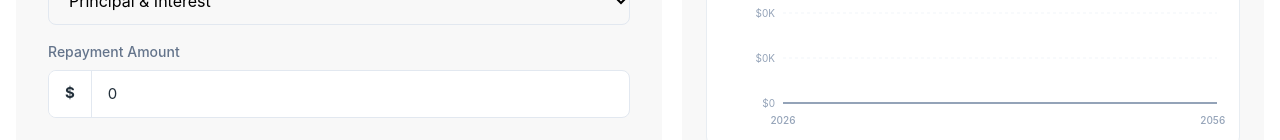
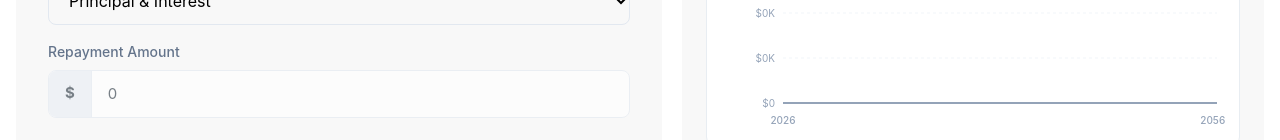
Before and after one commit to zainz001/MortageCalulator, a React (Vite) app: page / in a window 1280 px wide. Shown: the part 800-940 px from the top of the page. Built offline with nearby package versions, Linux system fonts and the light colour scheme.

Commit message:
fixed going for review

```diff
--- a/src/components/MortgageCalculator/InputField.jsx
+++ b/src/components/MortgageCalculator/InputField.jsx
@@ -1,4 +1,4 @@
-import React from "react";
+import React, { useState } from "react";
 
 const InputField = ({
   label,
@@ -8,30 +8,51 @@ const InputField = ({
   onChange,
   type = "text",
   min,
-  step
+  step,
+  error,
+  disabled = false,
+  tooltip = "",
 }) => {
+  const [showTooltip, setShowTooltip] = useState(false);
+
   return (
     <div className="flex flex-col gap-[8px]">
       <label className="text-[13px] md:text-[14px] text-[#64748B] font-medium">
         {label}
       </label>
 
-      <div className="flex items-center w-full h-[48px] bg-white border border-[#E2E8F0] rounded-[8px] overflow-hidden focus-within:border-[#0052CC] focus-within:ring-1 focus-within:ring-[#0052CC] transition-all">
+      <div
+        className="relative"
+        onMouseEnter={() => disabled && tooltip && setShowTooltip(true)}
+        onMouseLeave={() => setShowTooltip(false)}
+      >
+        <div
+          className={`flex items-center w-full h-[48px] bg-white border rounded-[8px] overflow-hidden transition-all
+            ${disabled
+              ? "border-[#E2E8F0] bg-[#F1F5F9] cursor-not-allowed opacity-60"
+              : error
+                ? "border-red-500 focus-within:border-red-500 focus-within:ring-1 focus-within:ring-red-500"
+                : "border-[#E2E8F0] focus-within:border-[#0052CC] focus-within:ring-1 focus-within:ring-[#0052CC]"
+            }`}
+        >
           {prefix && (
-          <div className="flex items-center justify-center h-full px-4 border-r border-[#E2E8F0] bg-white">
+            <div className={`flex items-center justify-center h-full px-4 border-r border-[#E2E8F0] ${disabled ? "bg-[#E9EEF4]" : "bg-white"}`}>
               <span className="text-[#23303B] font-bold text-[15px]">
                 {prefix}
               </span>
             </div>
           )}
 
+          {/* ✅ Native input logic completely unchanged */}
           <input
             type={type}
             value={value}
             placeholder={placeholder}
             min={min}
             step={step}
+            disabled={disabled}
             onChange={(e) => {
+              if (disabled) return;
               let raw = e.target.value;
 
               if (type === "text") {
@@ -49,9 +70,26 @@ const InputField = ({
                 }
               }
             }}
-          className="flex-1 w-full h-full px-4 text-[#23303B] text-[15px] outline-none bg-transparent placeholder-[#A1A8B2]"
+            className={`flex-1 w-full h-full px-4 text-[#23303B] text-[15px] outline-none bg-transparent placeholder-[#A1A8B2]
+              ${disabled ? "cursor-not-allowed text-[#94A3B8]" : ""}`}
           />
         </div>
+
+        {/* Tooltip */}
+        {showTooltip && tooltip && (
+          <div
+            style={{ width: "280px" }}
+            className="absolute bottom-[calc(100%+6px)] left-0 z-50 bg-[#23303B] text-white text-[12px] rounded-[6px] px-3 py-2 shadow-lg leading-relaxed"
+          >
+            {tooltip}
+            <div className="absolute top-full left-4 w-0 h-0 border-l-[6px] border-l-transparent border-r-[6px] border-r-transparent border-t-[6px] border-t-[#23303B]" />
+          </div>
+        )}
+      </div>
+
+      {error && !disabled && (
+        <span className="text-red-500 text-[12px] font-medium">{error}</span>
+      )}
     </div>
   );
 };
--- a/src/components/MortgageCalculator/MortgageCalculator.jsx
+++ b/src/components/MortgageCalculator/MortgageCalculator.jsx
@@ -298,14 +298,18 @@ export default function MortgageCalculator() {
                 prefix="$"
                 type="number"
                 value={extraRepayment}
+                disabled={!hasCalculated}
+                tooltip={!hasCalculated ? "Your Repayment will be determined once the mortgage is calculated." : ""}
+                error={repaymentError}
                 onChange={(num) => {
-                  handleExtraRepaymentChange(num); // ← use the handler that clamps + rounds
+                  handleExtraRepaymentChange(num);
                   setExtraEdited(true);
                 }}
                 onBlur={() => {
-                  const minVal = Math.round(baseRepayment);
-                  const clamped = Math.max(toNum(extraRepayment), minVal);
-                  setExtraRepayment(String(Math.round(clamped)));
+                  if (extraRepayment === "") {
+                    setExtraRepayment(String(Math.round(baseRepayment)));
+                    setRepaymentError("");
+                  }
                 }}
                 min={baseRepayment}
                 step={1}
```
Lines whose indentation alone changed are shown as unchanged.
